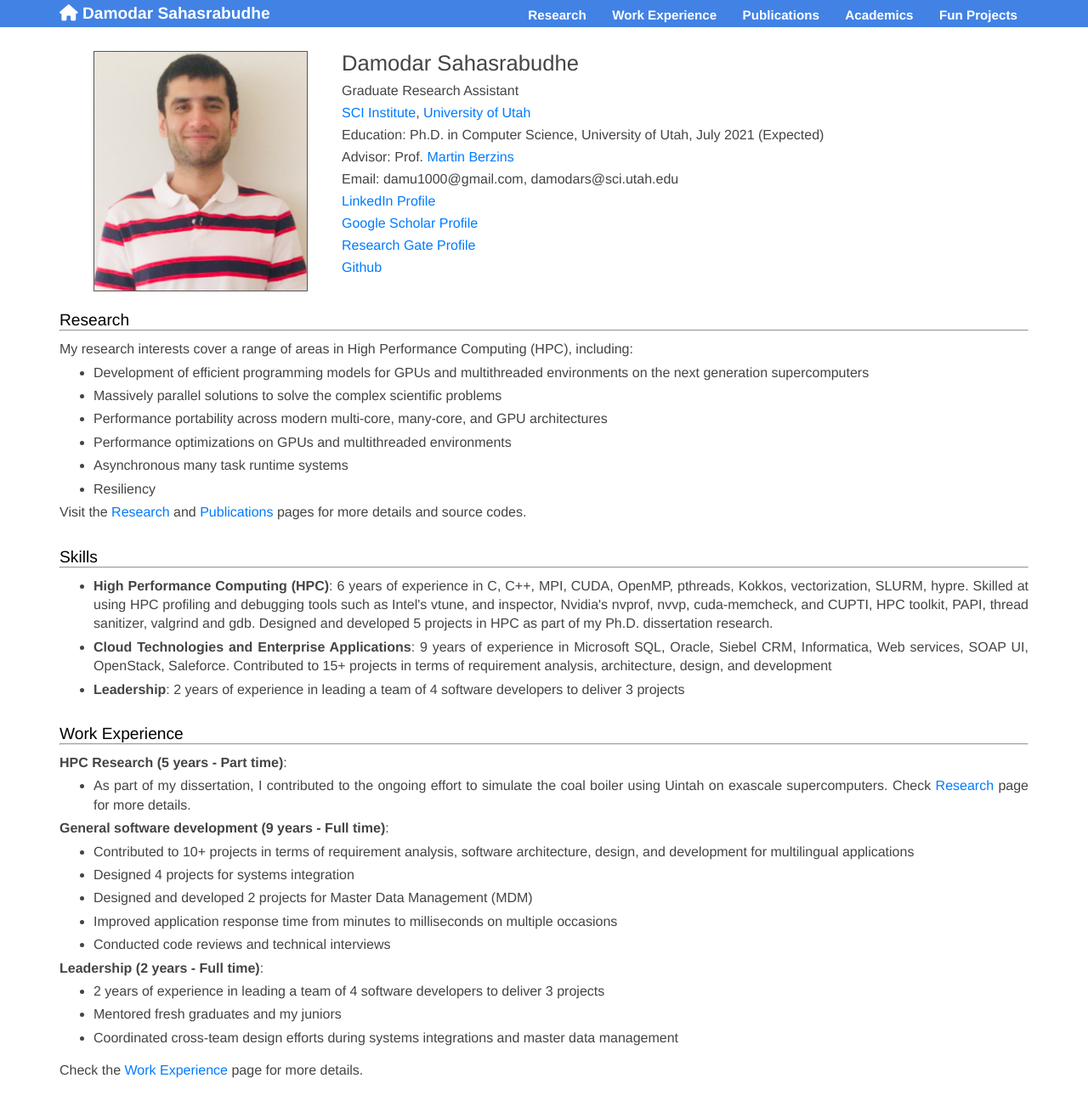
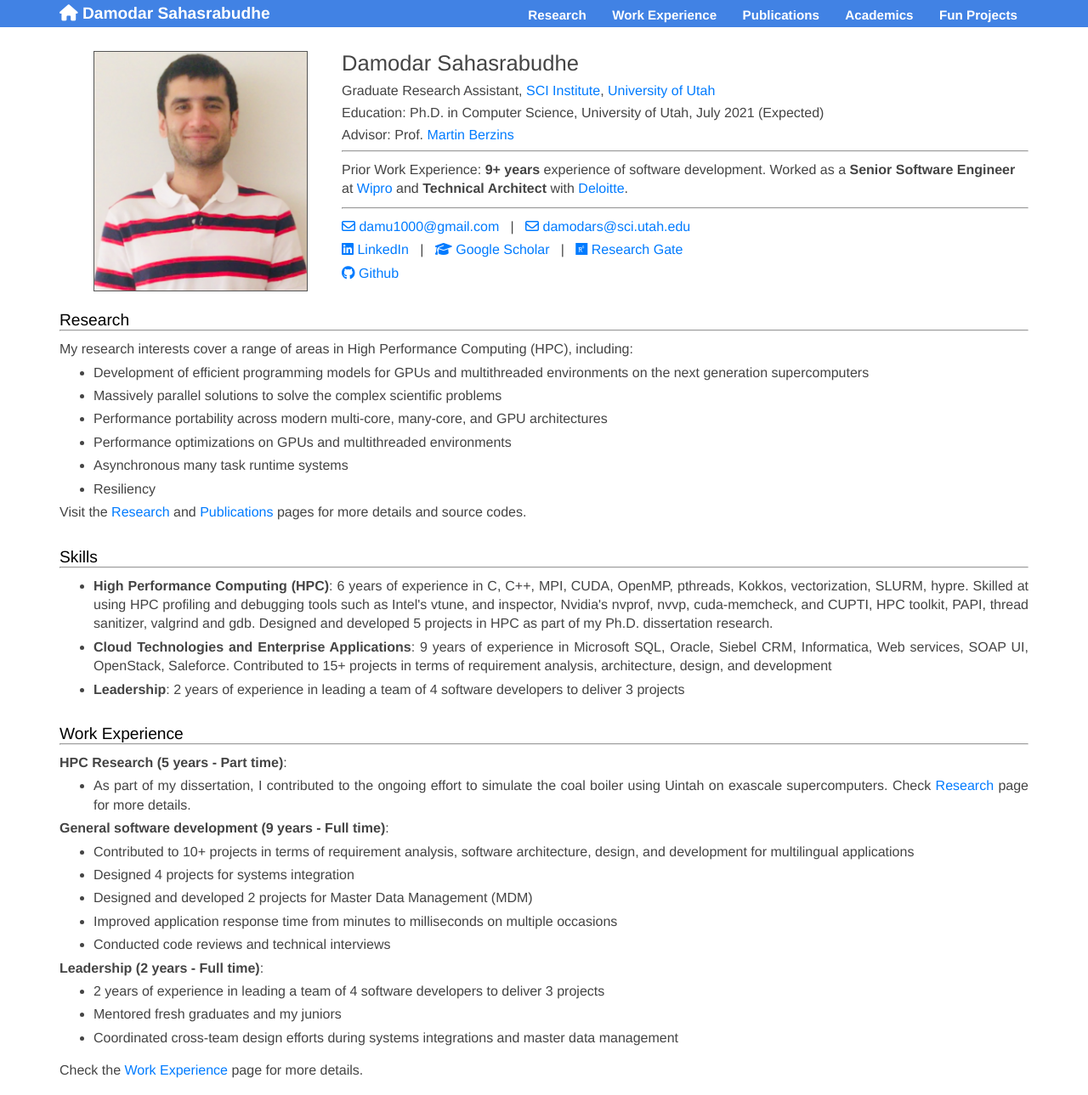
Before and after one commit to damu1000/damu1000.github.io, a Jekyll site: the page built from index.html, in a window 1280 px wide. Shown: the whole page at 85% size. Built offline with Jekyll 4.4.1, drawn with Linux system fonts in a browser that asks for light colours; nearby versions of some CDN libraries.

Commit message:
New pub, bio, icons

```diff
--- a/index.html
+++ b/index.html
@@ -9,20 +9,48 @@ description:
         <div class="text editable">
           <!-- <h2> Bio <hr> </h2> -->
           <body>
-            <div style="color: #444;">
+            <div style="color: #444; text-align: left;">
 
             <img class="frontimg" src="{{ site.url }}/images/damu.png" width="250"/>
 
             <h1>Damodar Sahasrabudhe</h1>
-            <h4>Graduate Research Assistant</h4>
-            <h4><a href="https://sci.utah.edu"> SCI Institute</a>, <a href="https://cs.utah.edu">University of Utah</a></h4>
+            <h4>Graduate Research Assistant,
+              <a href="https://sci.utah.edu"> SCI Institute</a>, <a href="https://cs.utah.edu">University of Utah</a></h4>
             <h4>Education: Ph.D. in Computer Science, University of Utah, July 2021 (Expected)</h4>
             <h4>Advisor: Prof. <a href="https://www.sci.utah.edu/people/mb.html">Martin Berzins</a></h4>
-            <h4>Email: damu1000@gmail.com, damodars@sci.utah.edu</h4>
-            <h4> <a href="https://www.linkedin.com/in/damodar-sahasrabudhe/">LinkedIn Profile</a></h4>
-            <h4> <a href="https://scholar.google.com/citations?hl=en&user=XCt6jN8AAAAJ&view_op=list_works&sortby=pubdate">Google Scholar Profile</a></h4>
-            <h4> <a href="https://www.researchgate.net/profile/Damodar-Sahasrabudhe">Research Gate Profile</a></h4>
-            <h4> <a href="https://github.com/damu1000/">Github</a></h4>
+
+            <hr style="margin-top: 10px; margin-bottom: 10px;">
+            <p>Prior Work Experience: <b>9+ years</b> experience of software development.
+            Worked as a <b>Senior Software Engineer</b> at <a href="https://www.wipro.com/en-US/">Wipro</a> and <b>Technical Architect</b> with
+            <a href="https://www2.deloitte.com/us/en.html">Deloitte</a>. </p>
+            <hr style="margin-top: 10px; margin-bottom: 10px;">
+
+            <p><a id="envelope" href="mailto:damu1000@gmail.com">
+        			<i class="far fa-envelope" aria-hidden="true"></i>
+                    <span id="envelope-text">damu1000@gmail.com</span>
+        		</a>
+            &nbsp;  |  &nbsp;
+            <a id="envelope" href="mailto:damodars@sci.utah.edu">
+              <i class="far fa-envelope" aria-hidden="true"></i>
+                    <span id="envelope-text">damodars@sci.utah.edu</span>
+            </a>
+            </p>
+
+            <p>
+              <a href="https://scholar.google.com/citations?hl=en&user=XCt6jN8AAAAJ&view_op=list_works&sortby=pubdate">
+                  <i class='fab fa-linkedin'  aria-hidden="true"></i>
+              LinkedIn</a>
+              &nbsp;  |  &nbsp;
+              <a href="https://scholar.google.com/citations?hl=en&user=XCt6jN8AAAAJ&view_op=list_works&sortby=pubdate">
+            	<i class="fas fa-graduation-cap" aria-hidden="true"></i> Google Scholar</a>
+              &nbsp;  |  &nbsp;
+              <a href="https://www.researchgate.net/profile/Damodar-Sahasrabudhe">
+            	<i class='fab fa-researchgate' aria-hidden="true"></i></i> Research Gate</a>
+            </p>
+
+            <p> <a href="https://github.com/damu1000/">
+              <i class="fab fa-github" aria-hidden="true"></i> Github</a>
+            </p>
 
 
             <!-- <p>
```
Also changed, not shown: _data/publications.yml (+6 -1 lines), publications/4.html (added, +40 -0 lines), research/index.html (+7 -3 lines), images/4_1_hypre.png (added), images/4_2_hypre.png (added).
